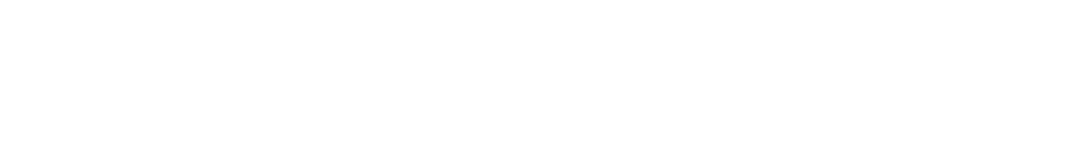
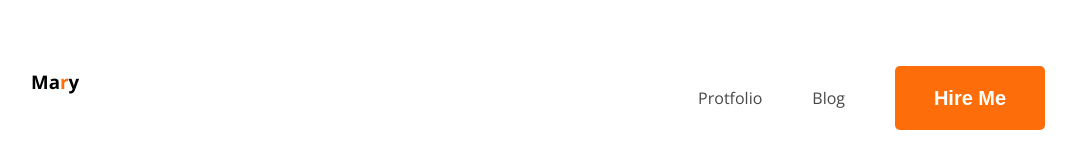
Before and after one commit to aalihasan/web-developer-protfolio, a plain HTML site: page index.html in a window 1280 px wide. Shown: the whole page, without its empty margins (77-1153 px from the left). Drawn offline with nearby package versions, Linux system fonts and the light colour scheme.

Commit message:
added style.css & nav bar

```diff
--- a/index.html
+++ b/index.html
@@ -1,13 +1,28 @@
 <!DOCTYPE html>
 <html lang="en">
+
 <head>
   <meta charset="UTF-8">
   <meta name="viewport" content="width=device-width, initial-scale=1.0">
   <title>Web developer protfolio</title>
+  <link rel="preconnect" href="https://fonts.googleapis.com">
+  <link rel="preconnect" href="https://fonts.gstatic.com" crossorigin>
+  <link
+    href="https://fonts.googleapis.com/css2?family=Open+Sans:ital,wght@0,300..800;1,300..800&family=Work+Sans:ital,wght@0,100..900;1,100..900&display=swap"
+    rel="stylesheet">
+  <link rel="stylesheet" href="styles/protfolio.css">
 </head>
-<body>
+
+<body class="open-sans-normal">
   <header>
-
+    <nav class=".nav-title">
+      <h3>Ma<span class="text-primary">r</span>y</h3>
+      <ul>
+        <li><a class="dark-2" href="">Protfolio</a></li>
+        <li><a class="dark-2" href="">Blog</a></li>
+        <li><a href=""><button class="btn-primary">Hire Me</button></a></li>
+      </ul>
+    </nav>
   </header>
 
   <main>
@@ -18,4 +33,5 @@
 
   </footer>
 </body>
+
 </html>
--- /dev/null
+++ b/styles/protfolio.css
@@ -0,0 +1,52 @@
+.open-sans-normal {
+  font-family: 'Open Sans', serif;
+  font-optical-sizing: auto;
+  font-style: normal;
+  font-variation-settings: 'wdth' 100;
+}
+
+/* shared  style */
+
+.text-primary {
+  color: #fd6e0a;
+}
+
+/* nav style */
+
+nav {
+  display: flex;
+  text-align: center;
+  justify-content: space-between;
+  margin: 50px 100px;
+}
+.nav-title {
+  font-size: 45px;
+  font-weight: 80;
+}
+nav ul {
+  display: flex;
+  align-items: center;
+}
+nav ul li {
+  list-style: none;
+  margin-right: 50px;
+}
+
+nav ul a {
+  text-decoration: none;
+}
+.dark-2 {
+  color: #474747;
+}
+.btn-primary {
+  width: 150px;
+  height: 64px;
+  border-radius: 5px;
+  border: none;
+
+background: rgb(253, 110, 10);
+color: rgb(255, 255, 255);
+
+font-size: 20px;
+font-weight: 700;
+}
```
Also changed, not shown: images/developer.png (added), images/hardy.png (added), images/header_bg.png (added), images/icons/facebook.png (added), images/icons/insta.png (added), images/icons/js.png (added), images/icons/mongo.png (added), images/icons/nodejs.png (added), images/icons/react.png (added), images/icons/twitter.png (added).
